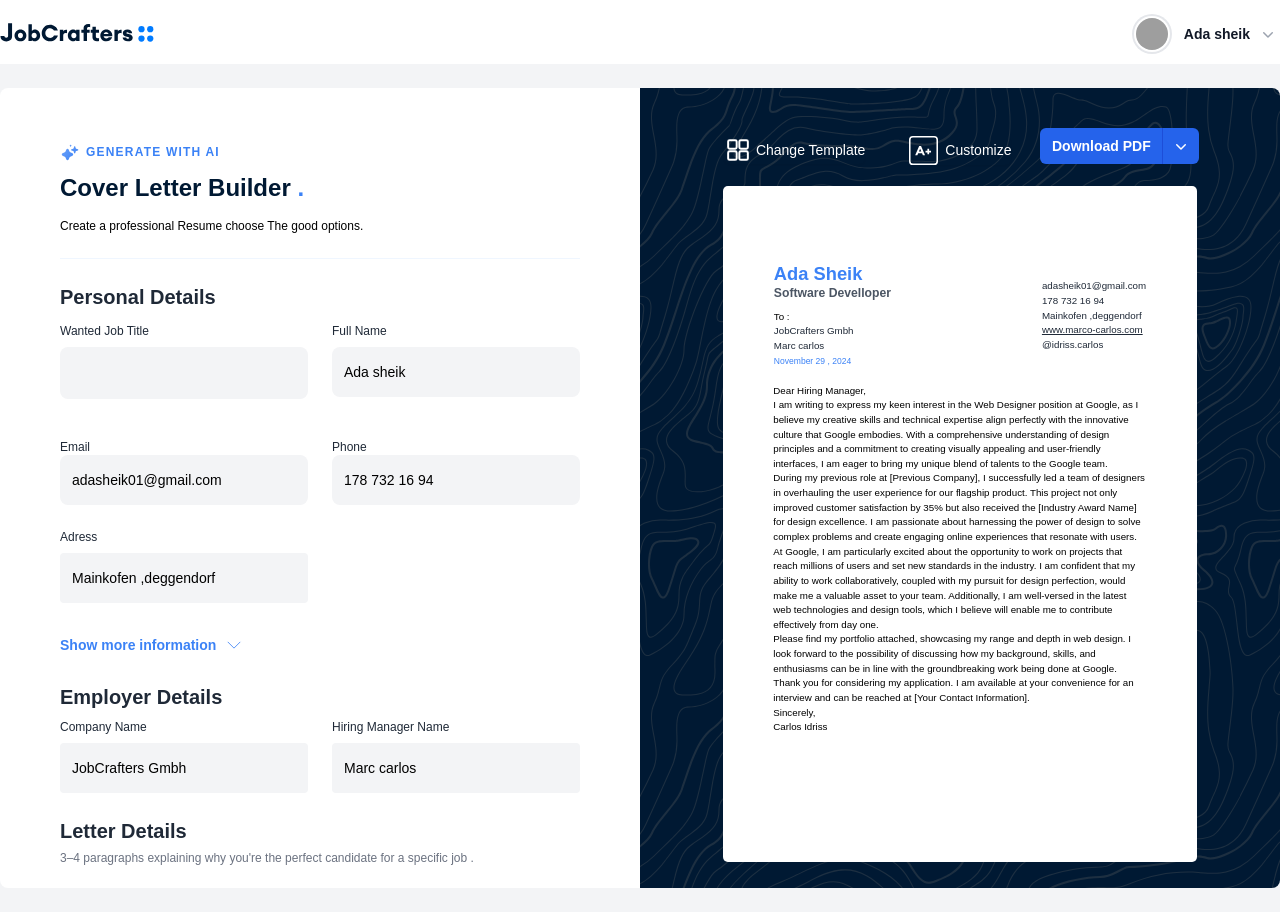
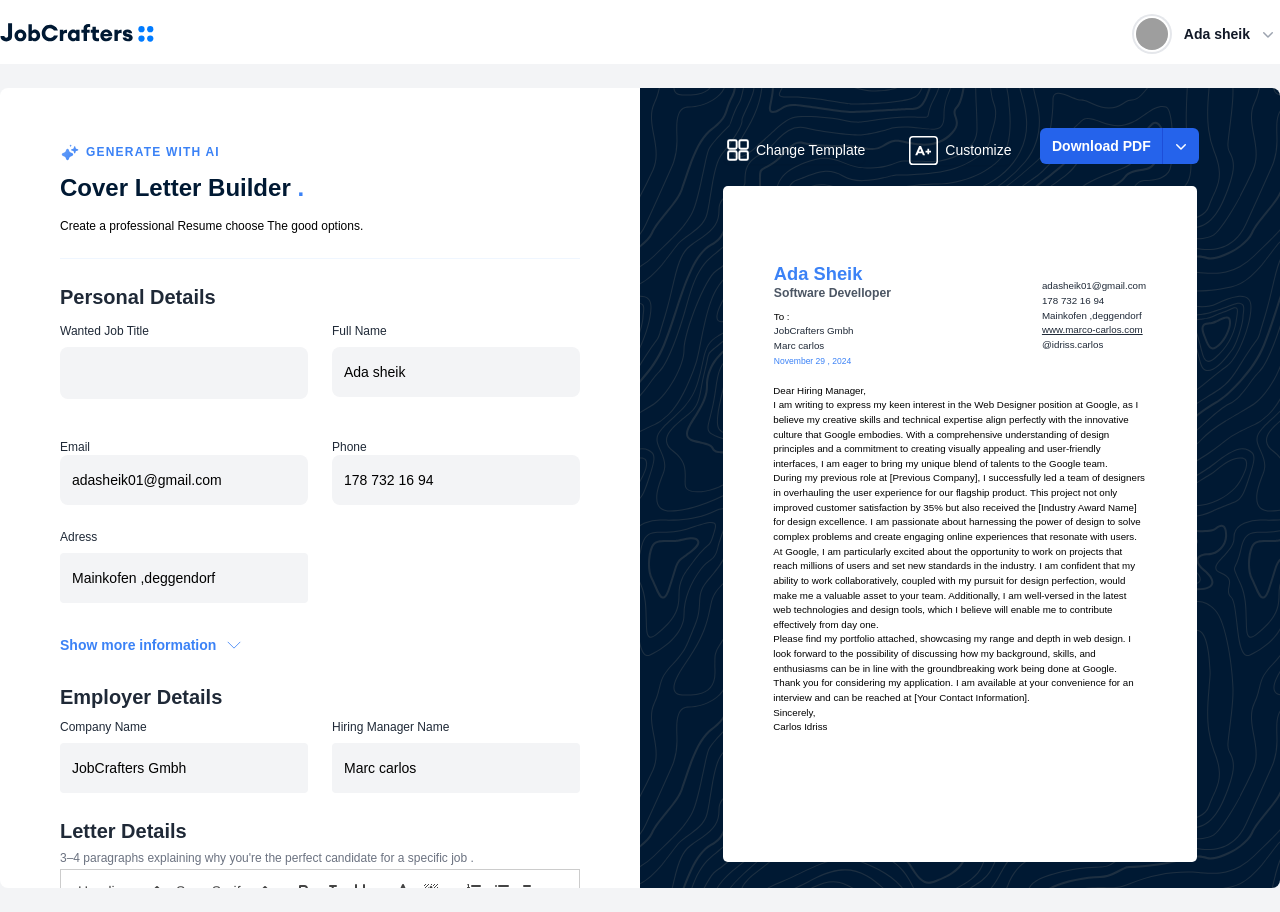
Before and after one commit to carlos23756/jobCrafters, a Vue app in the folder app/: page /cover-letter-builder in a window 1280 px wide. Built offline with nearby package versions, Linux system fonts and the light colour scheme; grey boxes are pictures that could not be loaded; a web font is replaced by a local one.

Commit message:
Add PrimeVue and Quill dependencies, and integrate PrimeVue editor component

```diff
--- a/app/package.json
+++ b/app/package.json
@@ -17,6 +17,8 @@
     "canvas-confetti": "^1.9.2",
     "monaco-editor": "^0.46.0",
     "pinia": "^2.1.7",
+    "primevue": "^3.50.0",
+    "quill": "^1.3.7",
     "vue": "^3.4.15",
     "vue-router": "^4.2.5"
   },
--- a/app/src/components/forms/coverLetter/formCoverLetter.vue
+++ b/app/src/components/forms/coverLetter/formCoverLetter.vue
@@ -124,6 +124,7 @@
                     <div class="text-xl text-gray-800 font-semibold">Letter Details</div>
                     <span class="text-xs text-gray-500">3–4 paragraphs explaining why you're the perfect candidate for a
                         specific job .</span>
+                        <Editor v-model="editorContent" editorStyle="height: 320px" />
                 </div>
             </div>
         </div>
@@ -136,6 +137,8 @@
 import { useCoverLetterStore } from '../../../stores/coverLetterStore';
 import { computed, ref } from 'vue';
 
+import Editor from 'primevue/editor';
+
 import { Switch } from '@headlessui/vue'
 
 
@@ -143,13 +146,14 @@
     data() {
         return {
             // Initialize with the initial content
-            editorContent: "lorem ipsum",
+           // editorContent: "lorem ipsum",
             enabled: false,
             moreinformation: false
         };
     },
     components: {
-        LsJobInputVue
+        LsJobInputVue,
+        Editor
     },
     methods: {
         showMoreinfo() {
@@ -239,7 +243,8 @@
             phoneNumber,
             address,
             website,
-            linkedin
+            linkedin,
+            editorContent
         };
     }
 
```
Also changed, not shown: 1 other file (tests, documents, lock files or other folders).
